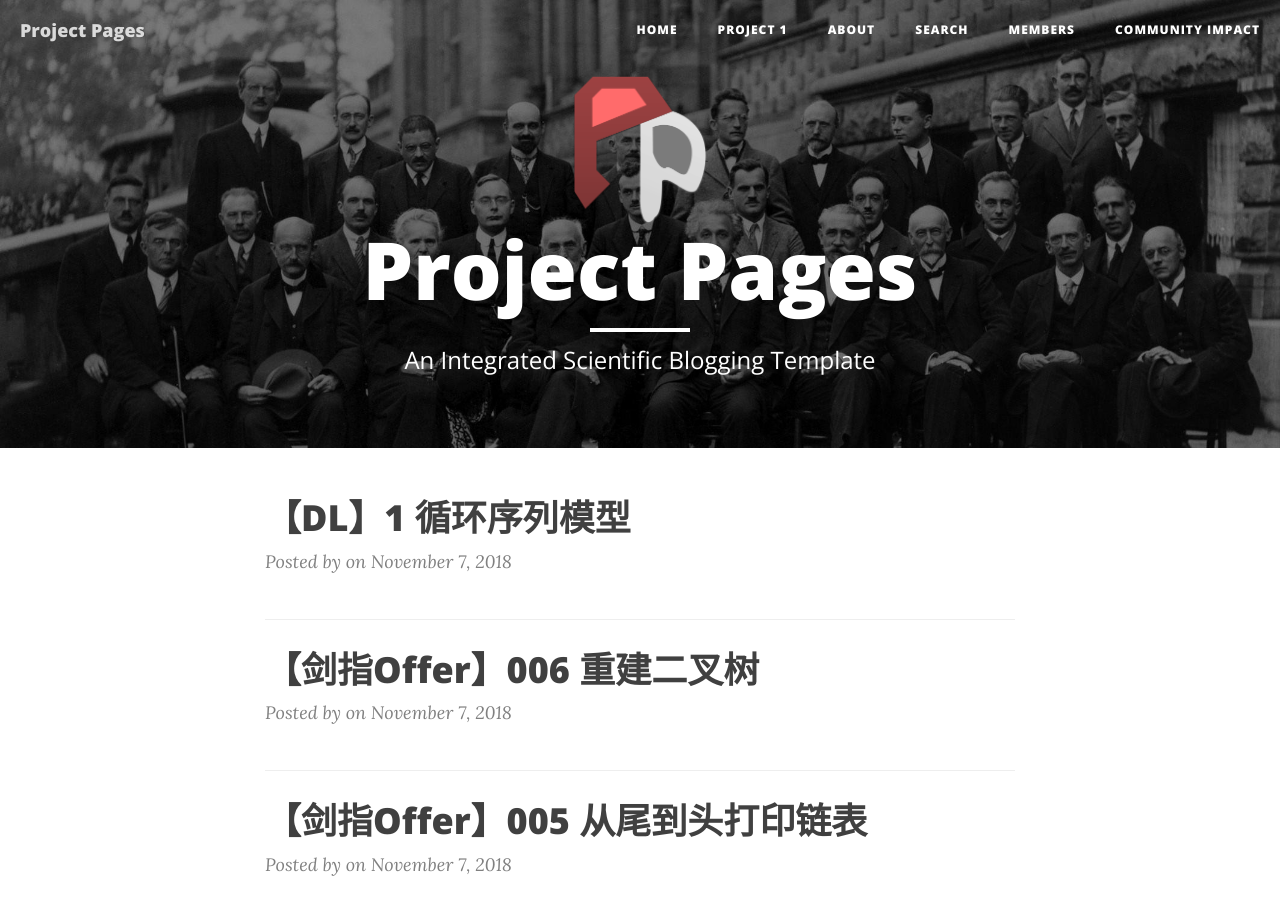
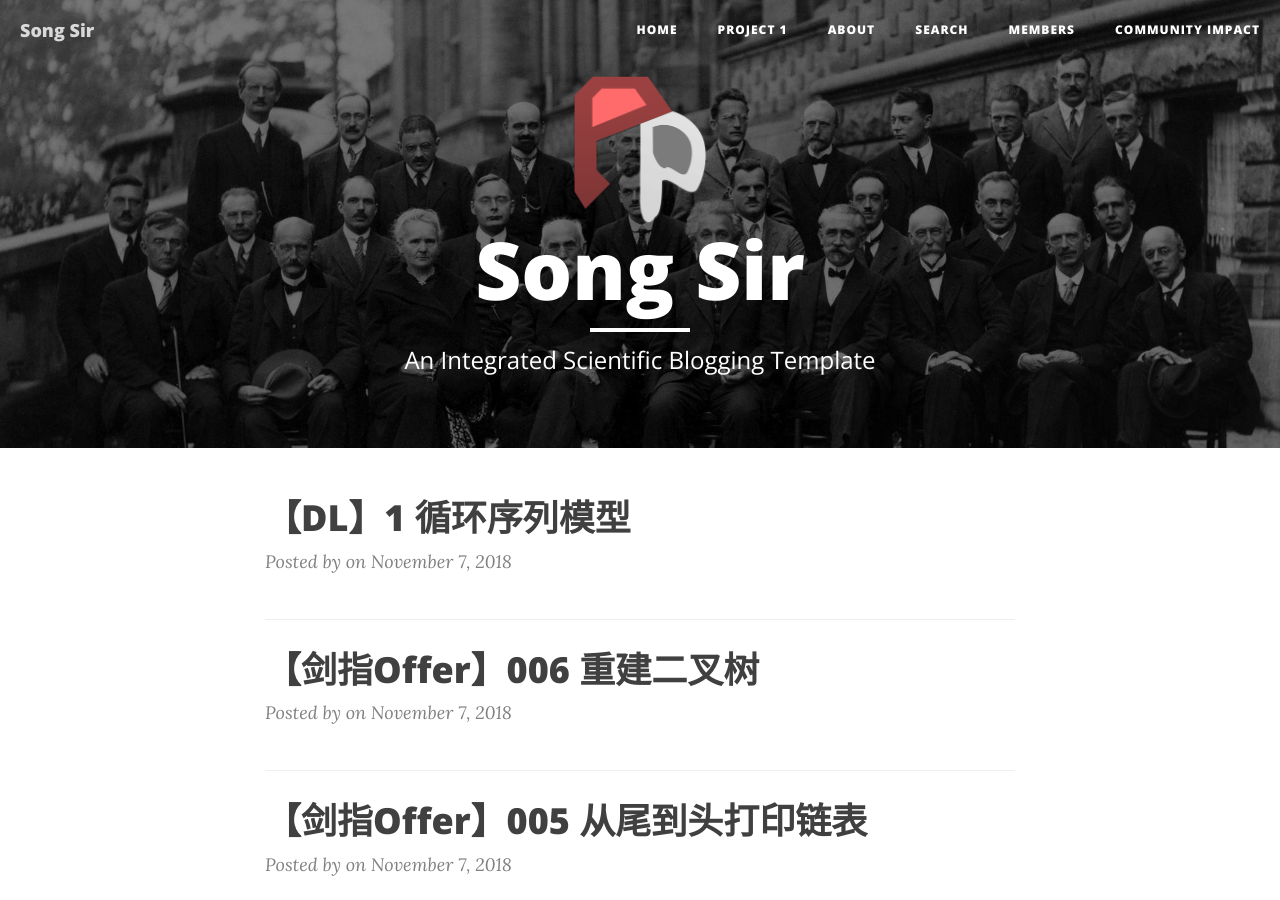
Before and after one commit to Songxianshen/Songxianshen.github.io, a Jekyll site: the page built from index.html, in a window 1280 px wide and 900 px high. Built offline with Jekyll 4.4.1, drawn with Linux system fonts in a browser that asks for light colours; nearby versions of some CDN libraries; the list of posts is cut into pages by our own code.

Commit message:
Update _config.yml

```diff
--- a/_config.yml
+++ b/_config.yml
@@ -1,7 +1,7 @@
 # Site settings
-title: Project Pages
+title: Song Sir
 description: "An Integrated Scientific Blogging Template"
-url: "https://projectpages.github.io"
+url: "https://Songxiansheng.github.io"
 
 
 
@@ -41,7 +41,7 @@ defaults:
 # Prose Settings
 prose:
   ignore: ['feed.xml', '/stl', '/ply', '/js', '/plugin', '/lib', '/projectors', '_layouts', '/_includes', 'Gruntfile.js', 'package.json', 'proselinks.jsonp', 'ppanchor.matin', '.gitignore', '/search', '/css', '/img', 'favicon.png','_data/*.json','LICENSES.md','README.md','colorscheme.scss','members.html','mentions.html','index.html']
-  siteurl: 'http://projectpages.github.io/project-pages/'
+  siteurl: 'http://Songxiansheng.github.io/project-pages/'
   ispp: true
   media: 'img'
   metadata:
```
